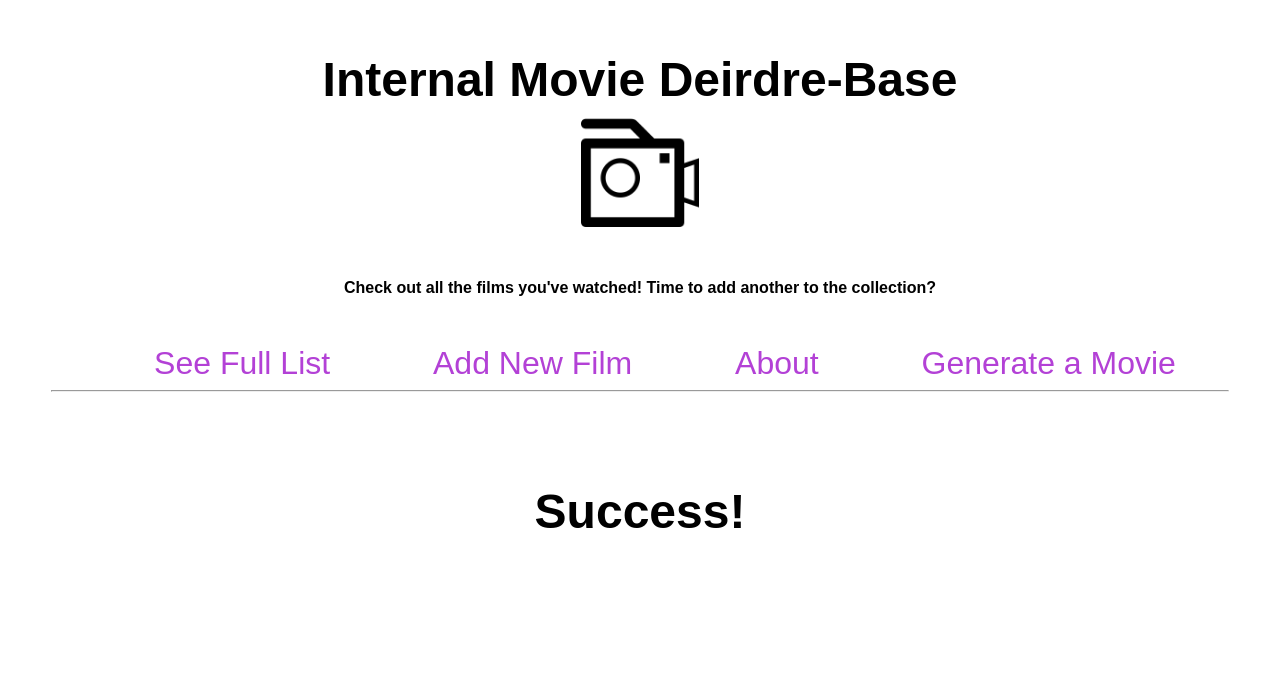
After one commit to deirdrelk/cs_361-classproject, a Flask app: page /success in a window 1280 px wide. The commit adds this page. Shown: the top 675 px of the page. Run offline with Flask 2, Linux system fonts and the light colour scheme.

Commit message:
Implemented microservice consumption and styles. Edit needs more attention

```diff
--- a/app.py
+++ b/app.py
@@ -1,8 +1,10 @@
-from flask import Flask, render_template, request, url_for, flash, redirect
-import pymongo
+from crypt import methods
+from urllib.parse import quote
+import requests
+from flask import Flask, render_template, request, redirect, Response
+from random import randint
 from pymongo import MongoClient
 import certifi
-import json
 from bson.objectid import ObjectId
 
 cluster = MongoClient('mongodb+srv://dlyonskeefe:BoN8xaXS9TcIUsuY@cs290.8hbfp.mongodb.net/CS290?retryWrites=true&w=majority', tlsCAFile=certifi.where())
@@ -12,13 +14,11 @@ collection = db['movies']
 app = Flask(__name__)
 app.config['SECRET_KEY'] = '31dd0d2e46ad1a9e9e8c6fb34ad59863690737de29405bbf'
 
-# collection.insert_one({'title': "Waiting for Guffman", 'year': 1996, 'director': 'Christopher Guest', 'rating': 10, 'review': 'Truly the best movie ever'})
-
 # homepage route, gets all films in the DB and displays them along with navigation and short intro blurb
 @app.route('/', methods=['GET'])
 def get_home_page():
     all_movies = collection.find()
-    return render_template('index.html', movies=all_movies)
+    return render_template('index.html', movies = all_movies)
 
 # route to add new movie form
 @app.route('/add', methods=['GET','POST'])
@@ -33,10 +33,18 @@ def add_movie():
         return redirect('/')
     return render_template("add_movie.html")
 
-@app.post('/<id>/delete')
+@app.route('/about', methods=['GET'])
+def get_about_page():
+    return render_template('about.html')
+
+@app.route('/<id>/delete', methods=['DELETE', 'GET'])
 def delete(id):
     collection.delete_one({"_id": ObjectId(id)})
-    return redirect('/')
+    return redirect('/success')
+
+@app.route('/success', methods = ['GET'])
+def get_success_page():
+    return render_template('success.html')
 
 @app.route('/<id>/edit', methods=['GET', 'POST'])
 def edit(id):
@@ -47,6 +55,21 @@ def edit(id):
         director = request.form['director']
         rating = request.form['rating']
         review = request.form['review']
-        collection.find_one_and_update({"_id": ObjectId(id)}, {"title": title, "year": year, "director": director, "rating": rating, "review": review})
+        collection.find_one_and_update({"_id": ObjectId(id)}, { "$set": {"title": title, "year": year, "director": director, "rating": rating, "review": review}})
         return redirect('/')
-    return render_template('edit_movie.html', movie=movie)
+    return render_template('edit_movie.html', movie = movie)
+
+@app.route('/generate', methods=['GET', 'POST'])
+def generate_random_movie():
+    random_titles_array = ['Jurassic Park', 'Robocop', 'Tootsie', 'North by Northwest', 'Volver', 'Young Frankenstein', 'Babe', 'Scream', 'Rear Window']
+    movie_pick = quote(random_titles_array[randint(0,8)])
+    movie_api_url = f'https://us-central1-atlantean-bebop-349722.cloudfunctions.net/info?title={movie_pick}'
+    response = requests.get(movie_api_url)
+    data = response.json()
+    if data.get('status') == 'Success':
+        return render_template('generatemovie.html', movie = data)
+
+if __name__ == "__main__":
+
+    #Start the app on port 3000, it will be different once hosted
+    app.run(port=5000, debug=True)
--- /dev/null
+++ b/static/style.css
@@ -0,0 +1,61 @@
+body, button, div, h1, h2, h3, h4, input, p, select, span, textarea {
+    font-family: sans-serif;
+    font-size:1em;
+    line-height:1.2;
+    text-align: center;
+    margin:2%;
+    padding:2%;
+}
+
+h1 {font-size:200%; margin:0; padding:0;}
+h2 {font-size:150%;}
+
+main {
+    padding:3%;
+    margin:3%;
+}
+
+table {
+    border-collapse:collapse;
+    margin:2%;
+    padding:2%;
+    margin-left: auto;
+    margin-right: auto;
+}
+
+thead {
+    height:40px;
+}
+
+tbody {
+text-align:center;
+color: darkslategrey;
+}
+
+tr td {
+min-width:100px;
+}
+
+input {
+    font-family: sans-serif;;
+    font-size:1em;
+    /* line-height:1.2; */
+    color:darkslategrey;
+    padding:1%;
+    border-radius:5px;
+    margin: 2%;
+}
+
+button {
+    font-family: sans-serif;;
+    font-size:1em;
+    font-weight:bold;
+    line-height:1.2;
+    border-radius:10px;
+    color:#E8F7EE;
+    background-color: #b341d6;
+    padding:1%;
+    padding-left: 3%;
+    padding-right: 3%;
+    margin: 2%;
+}
--- a/templates/base.html
+++ b/templates/base.html
@@ -1,8 +1,9 @@
 <!DOCTYPE html>
 <html lang="en">
+<link rel="stylesheet" href="{{ url_for('static', filename= 'style.css') }}">
 <head>
     <meta charset="UTF-8">
-    <title>{% block title %} {% endblock %} - FlaskApp</title>
+    <title>{% block title %} Internal Movie Deirdre-Base {% endblock %} - FlaskApp</title>
     <style>
         .message {
             padding: 10px;
@@ -10,18 +11,35 @@
             background-color: #f3f3f3
         }
         nav a {
-            color: #d64161;
+            color: #b341d6;
             font-size: 2em;
             margin-left: 50px;
             text-decoration: none;
         }
+        nav {
+            display: flex;
+            align-items: center;
+            justify-content: space-evenly;
+        }
+        h1 {
+            font-size: 3em;
+        }
+        img.logo {
+            align-self: center;
+            max-width: 10%;
+        }
 
     </style>
+    <h1>Internal Movie Deirdre-Base</h1>
+    <a href='/'><img alt="Camera logo" class="logo" src="{{url_for('static', filename='cameraimage.png')}}"/></a>
+    <p><strong>Check out all the films you've watched! Time to add another to the collection?</strong></p>
 </head>
 <body>
     <nav>
         <a href='/'>See Full List</a>
         <a href='/add'>Add New Film</a>
+        <a href='/about'>About</a>
+        <a href='/generate'>Generate a Movie</a>
     </nav>
     <hr>
     <div class="content">
--- /dev/null
+++ b/templates/success.html
@@ -0,0 +1,12 @@
+{% extends 'base.html' %}
+
+{% block content %}
+
+<div>
+    <h1>
+        Success!
+    </h1>
+    <br>
+</div>
+
+{% endblock %}
```
Also changed, not shown: templates/about.html (added, +20 -0 lines), templates/add_movie.html (+1 -6 lines), templates/edit_movie.html (+11 -5 lines), templates/generatemovie.html (added, +18 -0 lines), templates/index.html (+5 -6 lines), static/352303_delete_icon.svg (added), static/352547_edit_mode_icon.svg (added), static/cameraimage.png (added).
